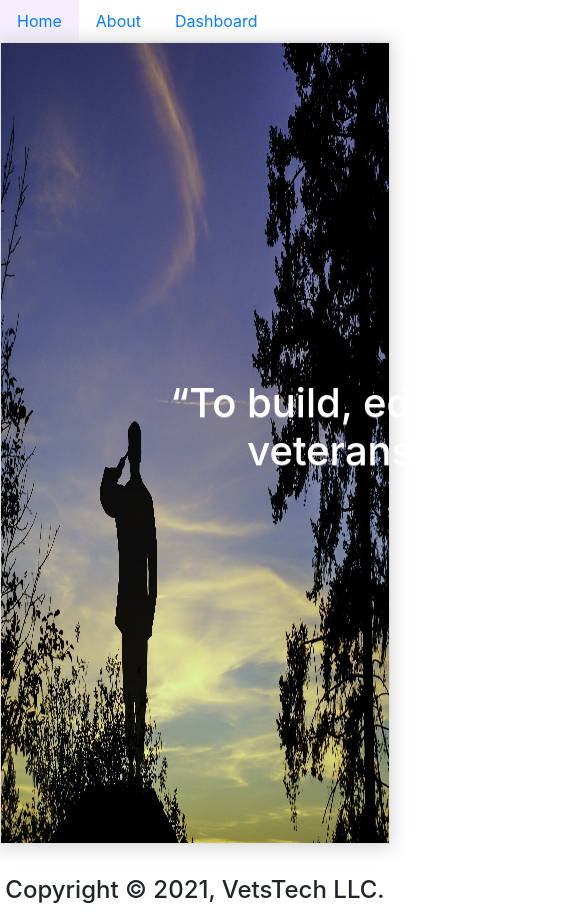
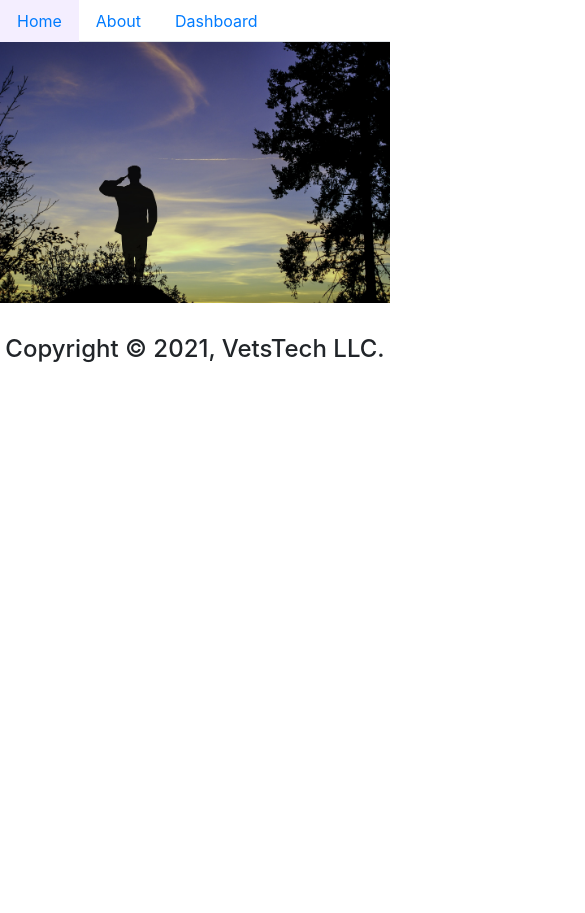
Before and after one commit to NiDaSanti/portfolio-vetstech, a React (Create React App) app: page / in a window 390 px wide. Shown: the top 913 px of the page, 585 px wide, since content can reach past the window. After the commit the page ends 844 px from the top, so only its background shows below. Built offline with nearby package versions, Linux system fonts and the light colour scheme.

Commit message:
basic RWD for now

```diff
--- a/src/App.css
+++ b/src/App.css
@@ -31,6 +31,12 @@
   color: #61dafb;
 }
 
+@media screen and (max-width: 375px) {
+  .nav nav-tabs {
+    display: none;
+  }
+}
+
 
 
 @keyframes App-logo-spin {
--- a/src/components/About/styles.css
+++ b/src/components/About/styles.css
@@ -14,3 +14,16 @@
   width: auto;
   height: 300px;
 }
+
+@media screen and (max-width: 800px) {
+  .container {
+    display: flex;
+    flex-direction: column;
+    width: auto;
+  }
+  .card {
+    justify-content: center;
+    width: 300px;
+    margin: 0 auto;
+  }
+}
--- /dev/null
+++ b/src/components/Home/home.css
@@ -0,0 +1,33 @@
+.card-style {
+  width: auto;
+  margin: 0 auto;
+}
+.make-strong {
+  font-weight: bold;
+}
+.contain {
+  position: absolute;
+  top: 35%;
+  left: 40%;
+  tranformed: translate(-50%, -50%);
+  color: #fff;
+  width: 50rem;
+}
+.text {
+  font-size: 2.5rem;
+  text-shadow: 0 1px 0 rgba(255, 255, 255, 0.4);
+}
+
+@media screen and (max-width: 600px) {
+  .custom-soldier {
+    width: 100%;
+  }
+  .contain{
+    left: 4rem;
+  }
+  .text {
+    color: #000;
+    font-size: 22px;
+    display:none;
+  }
+}
--- a/src/components/Home/home.js
+++ b/src/components/Home/home.js
@@ -1,44 +1,17 @@
 import React, {useState} from "react";
 import {Carousel} from "react-carousel-minimal";
+import "./home.css";
 const Home = () => {
-  const cardStyle = {
-    width: "auto",
-    marginLeft: "auto",
-    marginRight: "auto",
-  };
-  const makeStrong = {
-    fontWeight: "bold",
-  };
-  const contain = {
-    position: "absolute",
-    top: "35%",
-    left: "40%",
-    tranformed: "translate(-50%, -50%)",
-    color: "#fff",
-    width: "50rem",
-  };
-  const stylePic = {
-    width: "auto",
-    height: "800px",
-  };
-  const text = {
-    fontSize: "2.5rem",
-    textShadow: "0 1px 0 rgba(255, 255, 255, 0.4)",
-  }
-  // const styleStatement = {
-  //   width: "30rem",
-  //   height: "40rem",
-  // };
   const missionStatementText = "To build, educate, help and " +
                                "empowered veterans through " +
                                "innovation and technology.";
     return(
     <>
-      <div className="card" style={cardStyle}>
-        <img src="soldier-996536_1920.jpg" style={stylePic} className="img-fluid" alt="Soldier Soluting" />
-        <article style={contain}>
-          <h1 style={text}>Mission</h1>
-          <h2 style={text}><q>{missionStatementText}</q></h2>
+      <div className="card-style">
+        <img src="soldier-996536_1920.jpg" className="img-fluid custom-soldier" alt="Soldier Soluting" />
+        <article className="contain">
+          <h1 className="text">Mission</h1>
+          <h2 className="text"><q>{missionStatementText}</q></h2>
         </article>
       </div>
     </>
```
